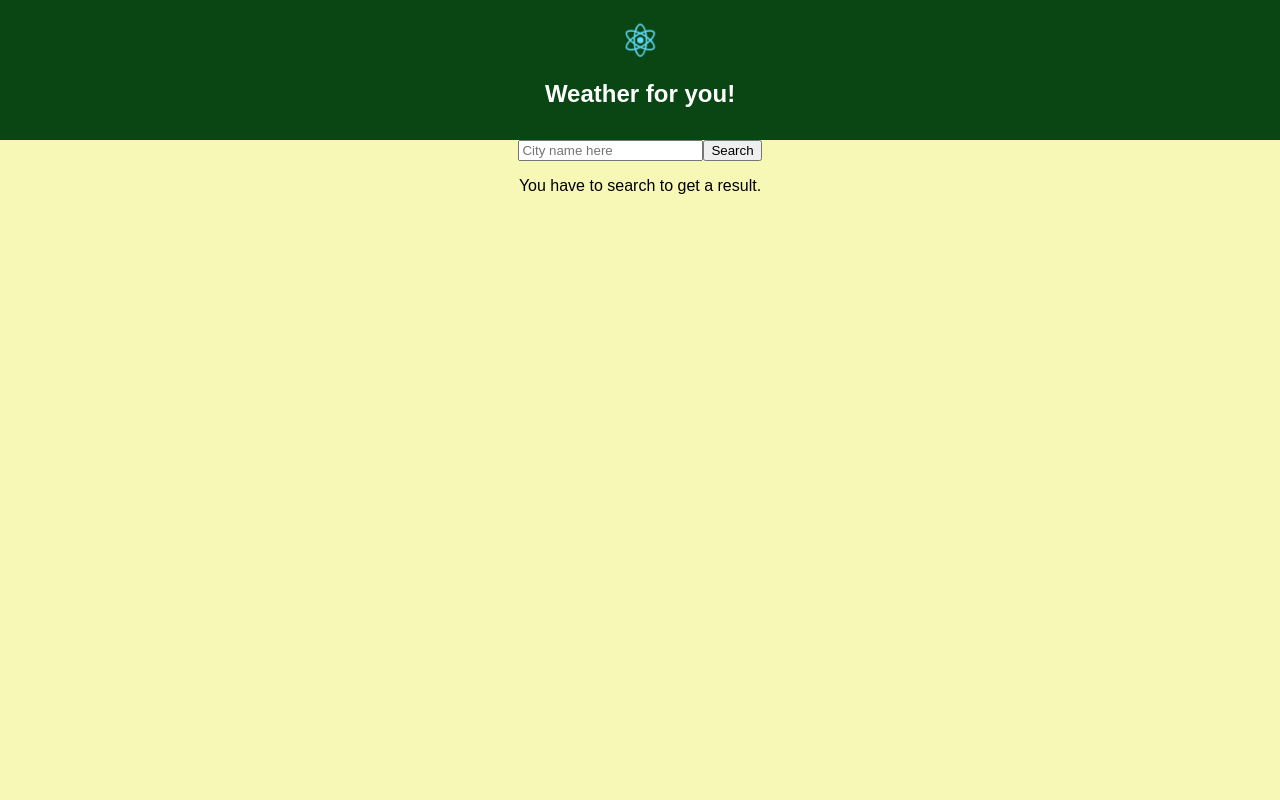
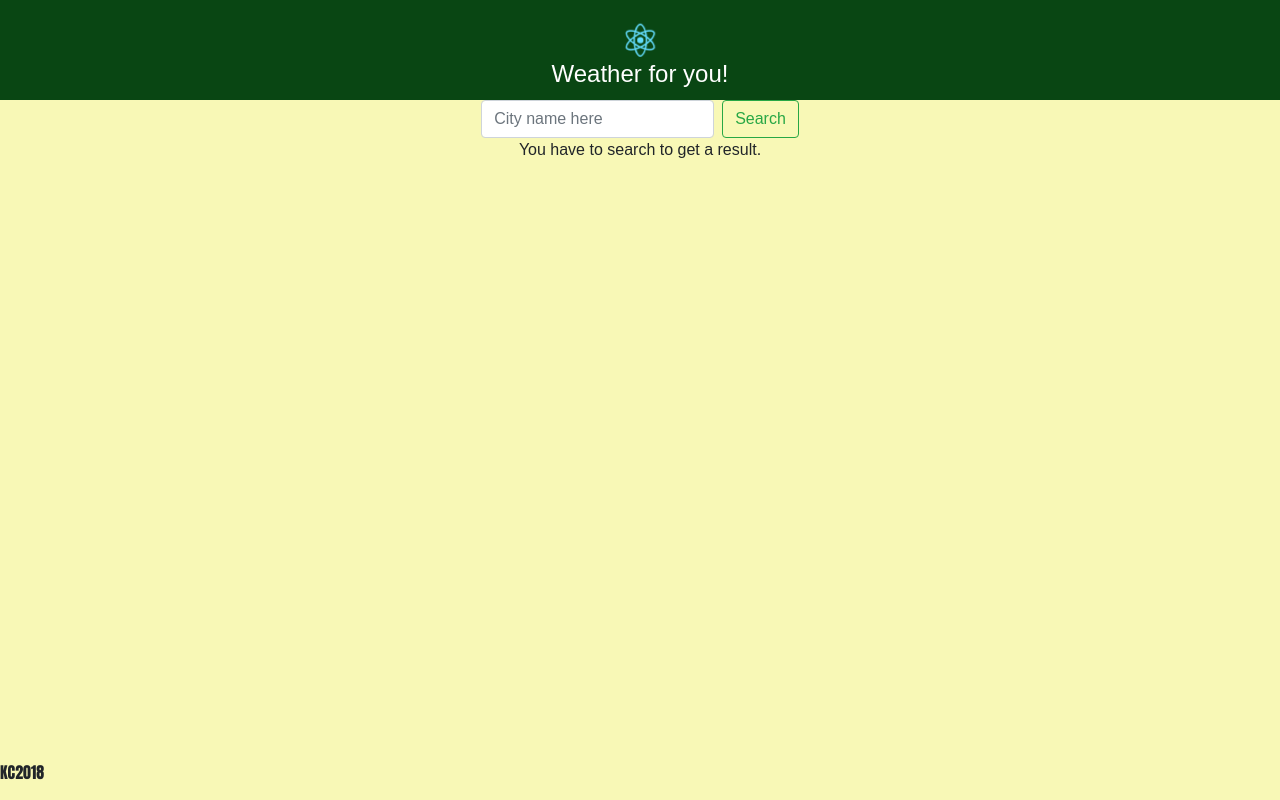
Before and after one commit to KaChr/11-weather-app-KaChr, a React (Create React App) app: page / in a window 1280 px wide. Shown: the top 800 px of the page. Built offline with nearby package versions, Linux system fonts and the light colour scheme.

Commit message:
Add forecast

```diff
--- a/public/index.html
+++ b/public/index.html
@@ -10,6 +10,7 @@
     -->
     <link rel="manifest" href="%PUBLIC_URL%/manifest.json">
     <link rel="shortcut icon" href="%PUBLIC_URL%/favicon.ico">
+    <link rel="stylesheet" href="https://maxcdn.bootstrapcdn.com/bootstrap/4.0.0/css/bootstrap.min.css" integrity="sha384-Gn5384xqQ1aoWXA+058RXPxPg6fy4IWvTNh0E263XmFcJlSAwiGgFAW/dAiS6JXm" crossorigin="anonymous">
     <!--
       Notice the use of %PUBLIC_URL% in the tags above.
       It will be replaced with the URL of the `public` folder during the build.
--- /dev/null
+++ b/src/components/Day/Day.css
@@ -0,0 +1,4 @@
+.App-table {
+  background-color: whitesmoke;
+  border: 2px solid gray;
+}
--- /dev/null
+++ b/src/components/Day/Day.js
@@ -0,0 +1,46 @@
+import React, { Component } from 'react';
+
+import './Day.css';
+
+class Day extends Component {
+    constructor(props) {
+        super(props);
+    }
+
+    render() {
+        return (
+            <div className="table-responsive">
+                <table className="table App-table">
+                    <thead>
+                        <tr>
+                            <th scope="col">Date:</th>
+                            <th scope="col">Temp:</th>
+                            <th scope="col">Description:</th>
+                            <th scope="col">Wind speed:</th>
+                            <th scope="col">Humidity:</th>
+                        </tr>
+                    </thead>
+                    <tbody>
+                        <tr>
+                            <th scope="row">{this.props.interval.dt_txt}</th>
+                            <td>
+                                <p>{this.props.interval.main.temp} &deg; C</p>
+                            </td>
+                            <td>
+                                <p>{this.props.interval.weather[0].description}</p>
+                            </td>
+                            <td>
+                                <p>{this.props.interval.wind.speed}m/s</p>
+                            </td>
+                            <td>
+                                <p>{this.props.interval.main.humidity}%</p>
+                            </td>
+                        </tr>
+                    </tbody>
+                </table>
+            </div>
+        );
+    }
+}
+
+export default Day;
--- a/src/components/Footer/Footer.css
+++ b/src/components/Footer/Footer.css
@@ -1,4 +1,7 @@
 .App-footer {
+    position: absolute;
+    bottom: 0;
+    display: flex;
     font-family: Impact, Haettenschweiler, 'Arial Narrow Bold', sans-serif;
     text-align: end;
 }
--- a/src/components/Footer/Footer.js
+++ b/src/components/Footer/Footer.js
@@ -5,7 +5,7 @@ import './Footer.css';
 class Footer extends Component {
   render() {
     return (
-      <footer className="App-footer">
+      <footer className="App-footer footer">
         <p>KC2018</p>
       </footer>
     );
--- a/src/components/Form/Form.css
+++ b/src/components/Form/Form.css
@@ -1,3 +1,7 @@
+
+.App-form {
+    justify-content: center;
+}
 .App-weather>ul{
     list-style: none;
 }
--- a/src/components/Form/Form.js
+++ b/src/components/Form/Form.js
@@ -1,4 +1,5 @@
 import React, { Component } from 'react';
+import Day from '../Day/Day';
 
 import './Form.css';
 
@@ -15,7 +16,7 @@ class Form extends Component {
 
         const cityname = event.nativeEvent.target.elements[0].value;
 
-        fetch(`https://api.openweathermap.org/data/2.5/weather?q=${cityname}&APPID=7254d050ae7bb47c60b4718eac4b2132&units=metric`)
+        fetch(`https://api.openweathermap.org/data/2.5/weather?q=${cityname}&APPID=64a5d018d1e74df43bacb71c6a919c32&units=metric`)
             .then(res => res.json())
             .then(res => {
                 this.setState({
@@ -27,14 +28,29 @@ class Form extends Component {
                 console.log('Is okey?', this.state);
             })
         });
+
+        fetch(`https://api.openweathermap.org/data/2.5/forecast?q=${cityname}&APPID=64a5d018d1e74df43bacb71c6a919c32&units=metric`)
+            .then(res => res.json())
+            .then(res => {
+              this.setState({
+                  forecast: res.list
+                }, function () {
+                  console.log(res);
+                  console.log('Is okey?', this.state.weather);
+                }
+              );
+            })
+            .catch(function (error) {
+              console.log(error);
+            });
     }
 
     render() {
         return(
             <div>
-                <form onSubmit={this.onSubmit.bind(this)}>
-                    <input type="text" placeholder="City name here" name="city" />
-                    <button type="submit">Search</button>
+                <form className="form-inline my-2 my-lg-0 App-form" onSubmit={this.onSubmit.bind(this)}>
+                    <input className="form-control mr-sm-2" type="text" placeholder="City name here" name="city" />
+                    <button className="btn btn-outline-success my-2 my-sm-0" type="submit">Search</button>
                 </form>
                 {this.state.weather && this.state.weather.length > 0 ?
                     <div className="App-weather">
@@ -43,7 +59,7 @@ class Form extends Component {
                                 <img src={`http://openweathermap.org/img/w/${this.state.weather[0].icon}.png`} title="Weather icon" alt="Weather icon" />
                             </li>
                             <li>
-                                <h2>{this.state.main.temp} Celsius</h2>
+                                <h2>{this.state.main.temp} &deg; C</h2>
                             </li>
                             <li>
                                 <p>And {this.state.weather[0].description} outside.</p>
@@ -64,6 +80,15 @@ class Form extends Component {
                     </div>
                     : <p>You have to search to get a result.</p>
                 }
+                {this.state.forecast && this.state.forecast.length > 0 ?
+                    <div className="App-forecast">
+                        {this.state.forecast.map((interval, index) => {
+                            return <Day key={index} interval={interval} />
+                        })
+                        }
+                    </div>
+                    : ''
+                }
             </div>
         );
     }
```
